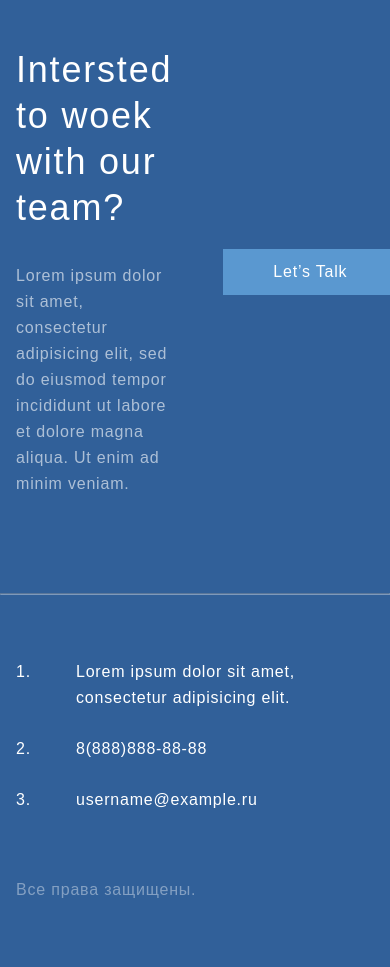
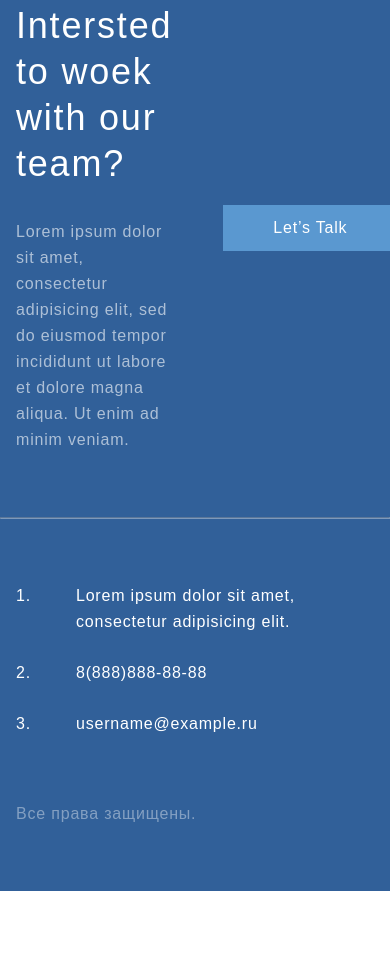
Before and after one commit to V-king67/HTML_CSS, a plain HTML site: page Lesson7.Adaptive/hw7/index.html in a window 390 px wide. Shown: the part 3273-4240 px from the top of the page. After the commit the page ends 4164 px from the top, so only its background shows below. Drawn offline with Linux system fonts and the light colour scheme.

Commit message:
Footer block padding correction

```diff
--- a/Lesson7.Adaptive/hw7/style.css
+++ b/Lesson7.Adaptive/hw7/style.css
@@ -327,6 +327,12 @@ body {
 
     .footerOuterContacts {
         flex-direction: column;
+        margin: 64px 0 64px;
+        gap: 25px;
+    }
+
+    .footerInnerContacts {
+        width: auto;
     }
 
     .footerBlockButton {
@@ -336,19 +342,15 @@ body {
 
     .footerBlockOuter {
         gap: 51px;
+        padding-top: 47px;
+        padding-bottom: 64px;
     }
 
     .footerContactText {
         margin-left: 45px;
+        width: auto;
     }
 
-    .footerInnerContacts{
-        margin-bottom: 25px;
-    }
-
-    .footerOuterContacts{
-        margin: 64px 0 39px;
-    }
 }
 
 @media (max-width: 667px) {
```
